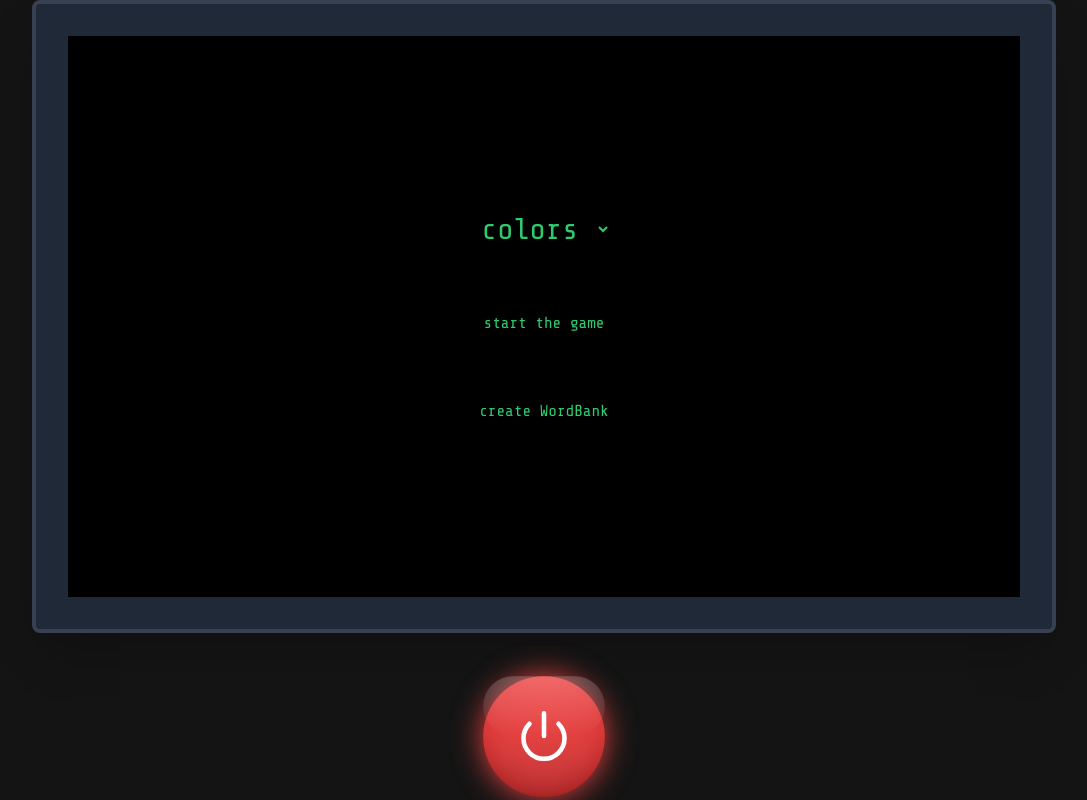
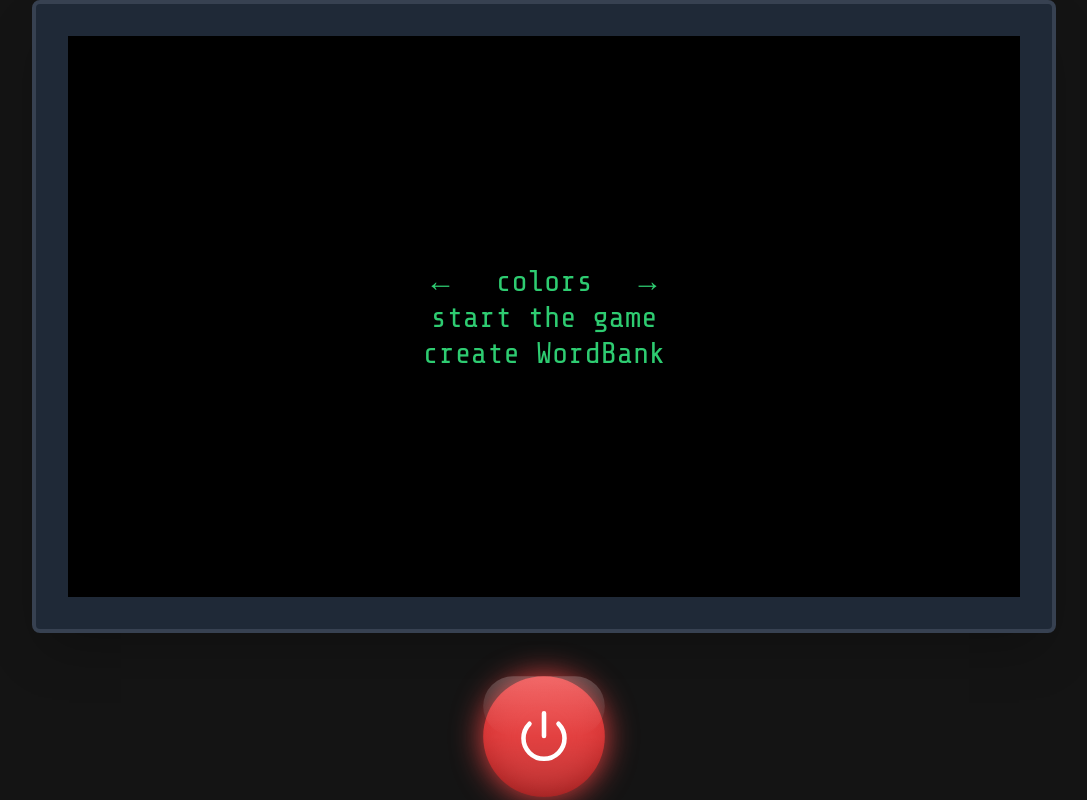
Before and after one commit to RoniGuru/word-game, a React (Vite) app: page / in a window 1280 px wide. Both pictures are taken after a click on the button "Power button". Shown: the whole page, without its empty margins (96-1183 px from the left). Built offline with nearby package versions, Linux system fonts and the light colour scheme.

Commit message:
StartScreen

```diff
--- a/src/components/Menu.tsx
+++ b/src/components/Menu.tsx
@@ -6,7 +6,8 @@ import {
   setCategoryAndWords,
   startGame,
 } from '../state/game/gameSlice';
-import { useNavigate } from 'react-router-dom';
+
+import StartScreen from './StartScreen';
 
 export default function Menu() {
   const game = useSelector((state: RootState) => state.game.gameState);
@@ -17,8 +18,6 @@ export default function Menu() {
   const [loadingText, setLoadingText] = useState<string>('');
   const dispatch = useDispatch<AppDispatch>();
   const bootText = 'loading...';
-
-  const navigate = useNavigate();
 
   useEffect(() => {
     if (game.on && !game.end) {
@@ -45,11 +44,11 @@ export default function Menu() {
     }
   }, [wordBank]);
 
-  function playGame() {
+  function playGame(category: string, words: string[]) {
     dispatch(
       setCategoryAndWords({
-        category: selectedCategory,
-        words: wordBank[selectedCategory],
+        category,
+        words,
       })
     );
     dispatch(startGame());
@@ -66,7 +65,12 @@ export default function Menu() {
               <>
                 <div className="text-6xl">You got a score of {game.score}</div>
                 <div className="flex  flex-col justify-center   text-center w-1/4 text-2xl  ">
-                  <button onClick={playGame} className="menuButton ">
+                  <button
+                    onClick={() =>
+                      playGame(selectedCategory, wordBank[selectedCategory])
+                    }
+                    className="menuButton "
+                  >
                     play the game again
                   </button>
                   <button
@@ -78,27 +82,7 @@ export default function Menu() {
                 </div>
               </>
             ) : (
-              <>
-                <select
-                  className="categorySelect text-3xl"
-                  onChange={(e) => setSelectedCategory(e.target.value)}
-                >
-                  {Object.keys(wordBank).map((category) => (
-                    <option value={category} key={category}>
-                      {category}
-                    </option>
-                  ))}
-                </select>
-                <button onClick={playGame} className="menuButton w-1/6">
-                  start the game
-                </button>
-                <button
-                  onClick={() => navigate('/createWordBank')}
-                  className="menuButton w-1/6"
-                >
-                  create WordBank
-                </button>
-              </>
+              <StartScreen playGame={playGame} />
             )}
           </div>
         )}
--- /dev/null
+++ b/src/components/StartScreen.tsx
@@ -0,0 +1,61 @@
+import { useState } from 'react';
+import { useSelector } from 'react-redux';
+import { RootState } from '../state/store';
+import { useNavigate } from 'react-router-dom';
+
+export default function StartScreen({
+  playGame,
+}: {
+  playGame: (category: string, words: string[]) => void;
+}) {
+  const wordBanks = useSelector((state: RootState) => state.wordBank);
+  const [currentCategoryIndex, setCurrentCategoryIndex] = useState(0);
+
+  const navigate = useNavigate();
+
+  function goToNextCategory() {
+    setCurrentCategoryIndex(
+      (prevIndex) => (prevIndex + 1) % Object.keys(wordBanks).length
+    );
+  }
+  function goToPreviousCategory() {
+    setCurrentCategoryIndex((prevIndex) =>
+      prevIndex === 0 ? Object.keys(wordBanks).length - 1 : prevIndex - 1
+    );
+  }
+
+  const currentCategory = Object.keys(wordBanks)[currentCategoryIndex];
+
+  return (
+    <div className="flex items-center min-w-full flex-col  text-3xl ">
+      <div className="flex items-center justify-between w-1/3 ">
+        <button
+          onClick={goToPreviousCategory}
+          className="text-3xl hoverStyle w-1/3"
+        >
+          &larr;
+        </button>
+        <h2>{currentCategory}</h2>
+
+        <button
+          onClick={goToNextCategory}
+          className="text-3xl hoverStyle w-1/3"
+        >
+          &rarr;
+        </button>
+      </div>
+      <button
+        onClick={() => playGame(currentCategory, wordBanks[currentCategory])}
+        className="menuButton w-1/3"
+      >
+        start the game
+      </button>
+      <button
+        onClick={() => navigate('/createWordBank')}
+        className="menuButton w-1/3"
+      >
+        create WordBank
+      </button>
+    </div>
+  );
+}
```
